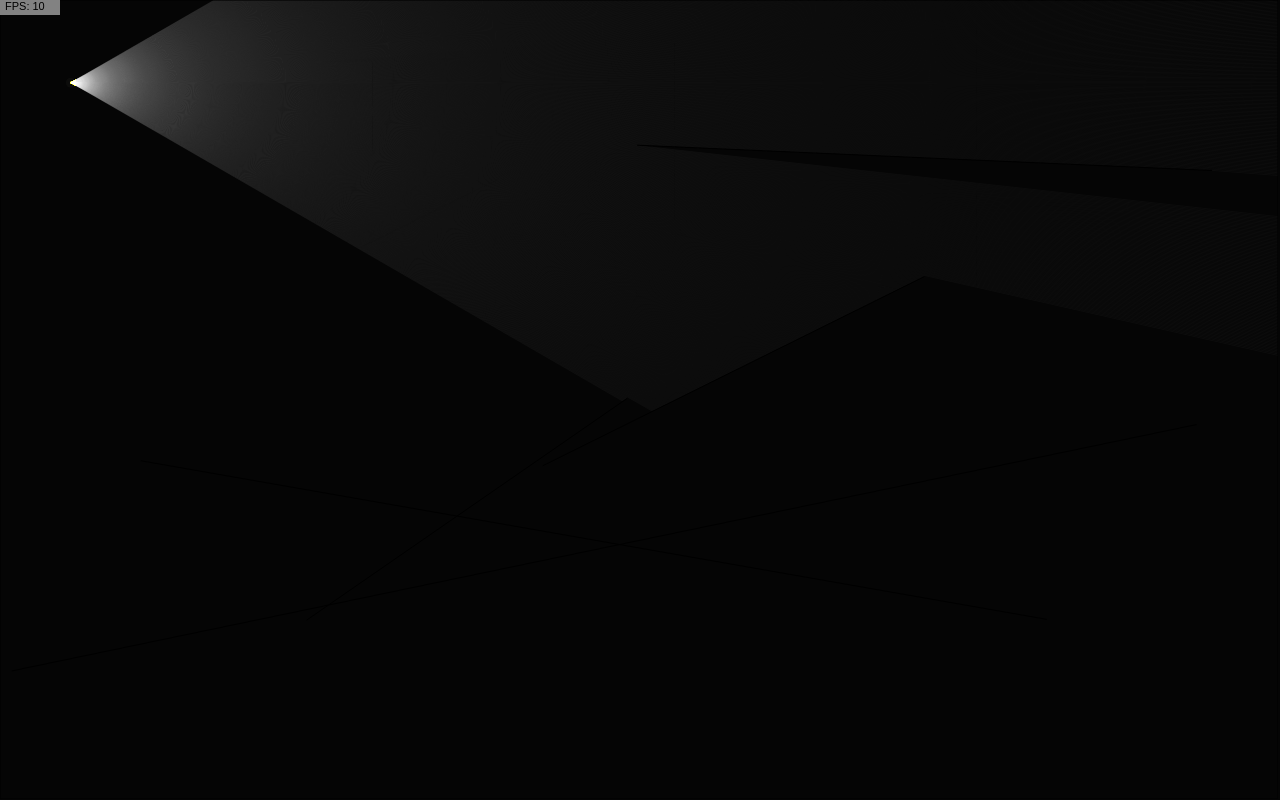
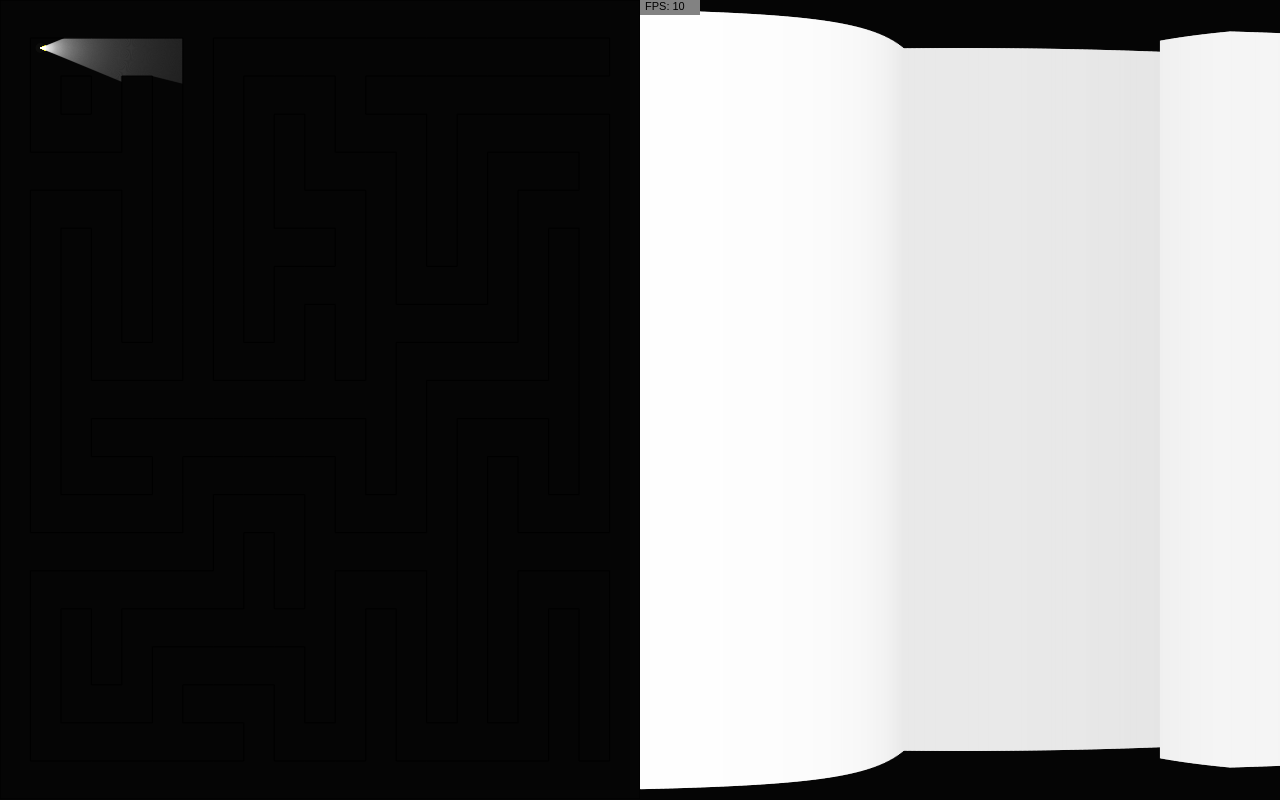
Before and after one commit to Keshav-Madhav/3D-Maze-HTML-CSS-JS, a plain HTML site: page index.html in a window 1280 px wide. Drawn offline with Linux system fonts and the light colour scheme; animation ran at ten frames a second.

Commit message:
Added basic 3d view map of 2d view

```diff
--- a/index.html
+++ b/index.html
@@ -6,9 +6,9 @@
   <link rel="icon" type="image/png" href="favicon.png">
   <title>Ray Cast</title>
 </head>
-<body style="background: #050505; padding: 0; margin: 0; position: relative;">
-  <canvas id="canvas" style="padding: 0; margin: 0; position: absolute;"></canvas>
-  <canvas id="canvas2" style="padding: 0; margin: 0; position: absolute;"></canvas>
+<body style="background: #050505; padding: 0; margin: 0; display: flex;">
+  <canvas id="canvas" style="padding: 0; margin: 0; "></canvas>
+  <canvas id="canvas2" style="padding: 0; margin: 0;"></canvas>
 </body>
 <script src="fpsDisplay.js"></script>
 <script src="script.js"></script>
--- a/script.js
+++ b/script.js
@@ -3,15 +3,15 @@ const canvas = document.getElementById('canvas');
 const ctx = canvas.getContext('2d');
 
 const canvas2 = document.getElementById('canvas2');
-const ctx2 = canvas.getContext('2d');
+const ctx2 = canvas2.getContext('2d');
 
 // Resize the canvas to fit the window
 window.addEventListener('resize', resizeCanvas);
 function resizeCanvas() {
-  canvas.width = window.innerWidth - 2;
+  canvas.width = window.innerWidth / 2;
   canvas.height = window.innerHeight - 1;
 
-  canvas2.width = window.innerWidth - 2;
+  canvas2.width = window.innerWidth / 2;
   canvas2.height = window.innerHeight - 1;
 }
 resizeCanvas();
@@ -22,7 +22,7 @@ let rays = [];
 let light;
 
 // Number of rays to cast
-let rayCount = 900; // Current number of rays being cast
+let rayCount = 500; // Current number of rays being cast
 
 // Variables for touch event handling
 let tapTime = 0;
@@ -32,7 +32,7 @@ let tapTimeout;
 let wallColor = 'black';
 
 // Maze dimensions
-let mazeRows = 11;
+let mazeRows = 21;
 let mazeCols = 21;
 let cellWidth = canvas.width / mazeCols;
 let cellHeight = canvas.height / mazeRows;
@@ -42,21 +42,21 @@ let mazeStartX = cellWidth;
 let mazeStartY = cellHeight;
 
 // Field of view for the light source
-let fov = 60;
+let fov = 45;
 let viewDirection = 0;
 
 // Variables to store the previous mouse position
 let prevMouseX = 0;
 
 // Movement for the light source
-const moveSpeed = 0.005;
+const moveSpeed = 0.002;
 let moveUp = false;
 let moveDown = false;
 let moveLeft = false;
 let moveRight = false;
 
 // Sensitivity factor for rotation speed
-const sensitivity = 10;
+const sensitivity = 5;
 let prevTime = performance.now(); // Track the previous time
 
 // Class to create boundaries
@@ -77,65 +77,65 @@ class Boundaries {
   }
 }
 
-// // Initialize maze with all walls
-// let maze = new Array(mazeRows);
-// for (let i = 0; i < mazeRows; i++) {
-//   maze[i] = new Array(mazeCols).fill(1);
-// }
+// Initialize maze with all walls
+let maze = new Array(mazeRows);
+for (let i = 0; i < mazeRows; i++) {
+  maze[i] = new Array(mazeCols).fill(1);
+}
 
-// // Recursive function to carve paths
-// function carve(x, y) {
-//   // Define the carving directions
-//   let directions = [
-//     [-1, 0], // Up
-//     [1, 0], // Down
-//     [0, -1], // Left
-//     [0, 1] // Right
-//   ];
+// Recursive function to carve paths
+function carve(x, y) {
+  // Define the carving directions
+  let directions = [
+    [-1, 0], // Up
+    [1, 0], // Down
+    [0, -1], // Left
+    [0, 1] // Right
+  ];
 
-//   // Randomize the directions
-//   directions.sort(() => Math.random() - 0.5);
+  // Randomize the directions
+  directions.sort(() => Math.random() - 0.5);
 
-//   // Try carving in each direction
-//   for (let [dx, dy] of directions) {
-//     let nx = x + dx * 2;
-//     let ny = y + dy * 2;
+  // Try carving in each direction
+  for (let [dx, dy] of directions) {
+    let nx = x + dx * 2;
+    let ny = y + dy * 2;
 
-//     if (nx >= 0 && nx < mazeRows && ny >= 0 && ny < mazeCols && maze[nx][ny] === 1) {
-//       maze[x + dx][y + dy] = 0;
-//       maze[nx][ny] = 0;
-//       carve(nx, ny);
-//     }
-//   }
-// }
+    if (nx >= 0 && nx < mazeRows && ny >= 0 && ny < mazeCols && maze[nx][ny] === 1) {
+      maze[x + dx][y + dy] = 0;
+      maze[nx][ny] = 0;
+      carve(nx, ny);
+    }
+  }
+}
 
-// // Start carving from the upper-left corner
-// carve(1, 1);
-// // Generate optimized boundaries for the maze
-// for (let i = 0; i < mazeRows; i++) {
-//   for (let j = 0; j < mazeCols; j++) {
-//     if (maze[i][j] === 1) {
-//       let x1 = j * cellWidth;
-//       let y1 = i * cellHeight;
-//       let x2 = (j + 1) * cellWidth;
-//       let y2 = (i + 1) * cellHeight;
+// Start carving from the upper-left corner
+carve(1, 1);
+// Generate optimized boundaries for the maze
+for (let i = 0; i < mazeRows; i++) {
+  for (let j = 0; j < mazeCols; j++) {
+    if (maze[i][j] === 1) {
+      let x1 = j * cellWidth;
+      let y1 = i * cellHeight;
+      let x2 = (j + 1) * cellWidth;
+      let y2 = (i + 1) * cellHeight;
 
-//       // Check the neighboring cells
-//       if (i > 0 && maze[i - 1][j] === 0) { // Top
-//         boundaries.push(new Boundaries(x1, y1, x2, y1, wallColor));
-//       }
-//       if (j > 0 && maze[i][j - 1] === 0) { // Left
-//         boundaries.push(new Boundaries(x1, y1, x1, y2, wallColor));
-//       }
-//       if (j < mazeCols - 1 && maze[i][j + 1] === 0) { // Right
-//         boundaries.push(new Boundaries(x2, y1, x2, y2, wallColor));
-//       }
-//       if (i < mazeRows - 1 && maze[i + 1][j] === 0) { // Bottom
-//         boundaries.push(new Boundaries(x1, y2, x2, y2, wallColor));
-//       }
-//     }
-//   }
-// }
+      // Check the neighboring cells
+      if (i > 0 && maze[i - 1][j] === 0) { // Top
+        boundaries.push(new Boundaries(x1, y1, x2, y1, wallColor));
+      }
+      if (j > 0 && maze[i][j - 1] === 0) { // Left
+        boundaries.push(new Boundaries(x1, y1, x1, y2, wallColor));
+      }
+      if (j < mazeCols - 1 && maze[i][j + 1] === 0) { // Right
+        boundaries.push(new Boundaries(x2, y1, x2, y2, wallColor));
+      }
+      if (i < mazeRows - 1 && maze[i + 1][j] === 0) { // Bottom
+        boundaries.push(new Boundaries(x1, y2, x2, y2, wallColor));
+      }
+    }
+  }
+}
 
 // Draw boundaries around the canvas
 boundaries.push(new Boundaries(0, 0, canvas.width, 0, 'black'));
@@ -144,14 +144,14 @@ boundaries.push(new Boundaries(0, canvas.height, canvas.width, canvas.height, 'b
 boundaries.push(new Boundaries(canvas.width, 0, canvas.width, canvas.height, 'black'));
 
 
-// draw 5 random boundaries
-for (let i = 0; i < 5; i++) {
-  let x1 = Math.random() * canvas.width;
-  let y1 = Math.random() * canvas.height;
-  let x2 = Math.random() * canvas.width;
-  let y2 = Math.random() * canvas.height;
-  boundaries.push(new Boundaries(x1, y1, x2, y2, wallColor));
-}
+// // draw 5 random boundaries
+// for (let i = 0; i < 5; i++) {
+//   let x1 = Math.random() * canvas.width;
+//   let y1 = Math.random() * canvas.height;
+//   let x2 = Math.random() * canvas.width;
+//   let y2 = Math.random() * canvas.height;
+//   boundaries.push(new Boundaries(x1, y1, x2, y2, wallColor));
+// }
 
 // Class to create rays
 class Rays {
@@ -277,15 +277,19 @@ class lightSource {
   }
 
   // Method to spread rays and detect intersections with boundaries
-  spread(){
-    for (let ray of this.rays){
+  spread(boundaries) {
+    const scene = [];
+    for (let i = 0; i < this.rays.length; i++) {
+        const ray = this.rays[i];
         let closest = null;
         let record = Infinity;
 
         for (let boundary of boundaries) {
             const point = ray.cast(boundary);
             if (point) {
-          const distance = Math.hypot(this.pos.x - point.x, this.pos.y - point.y);
+                let distance = Math.hypot(this.pos.x - point.x, this.pos.y - point.y);
+                const angle = this.heading - ray.dir.x;
+                distance *= Math.cos(angle);
                 if (distance < record) {
                     record = distance;
                     closest = point;
@@ -300,7 +304,10 @@ class lightSource {
             ctx.strokeStyle = this.color;
             ctx.stroke();
         }
+
+        scene[i] = record;
     }
+    return scene;
   }
 
   move(x, y) {
@@ -354,7 +361,7 @@ window.addEventListener('keyup', (e) => {
   }
 });
 
-canvas.addEventListener('mousemove', (e) => {
+window.addEventListener('mousemove', (e) => {
   const currentTime = performance.now();
   const deltaTime = currentTime - prevTime;
   const deltaX = e.clientX - prevMouseX;
@@ -379,18 +386,39 @@ canvas.addEventListener('mousemove', (e) => {
   }
 });
 
+// Helper function to map a value from one range to another
+function map(value, start1, stop1, start2, stop2) {
+  return start2 + (stop2 - start2) * ((value - start1) / (stop1 - start1));
+}
+
 // Function to continuously draw on canvas
 function draw() {
   ctx.clearRect(0, 0, canvas.width, canvas.height);
+  ctx2.clearRect(0, 0, canvas.width, canvas.height);
 
   light.draw();
-  light.spread();
+  const scene = light.spread(boundaries);
+
+  const w = canvas2.width / scene.length;
+  const sceneW = canvas2.width; // maximum distance
+  const sceneH = canvas2.height; // maximum height of a rectangle
+
+  for (let i = 0; i < scene.length; i++) {
+    const sq = scene[i] * scene[i];
+    const wSq = sceneW * sceneW;
+    const b = map(sq, 0, wSq/6, 255, 0);
+    const h = map(scene[i], 0, sceneW, sceneH, 0);
+
+    ctx2.fillStyle = `rgba(${b}, ${b}, ${b}, 1)`;
+    ctx2.fillRect(i * w, canvas2.height / 2 - h / 2, w + 1, h);
+  }
+
 
   for (let boundary of boundaries){
     boundary.draw();
   }
 
-  drawFPS(ctx);
+  drawFPS(ctx2);
 
   requestAnimationFrame(draw);
 }
```
Lines whose indentation alone changed are shown as unchanged.
